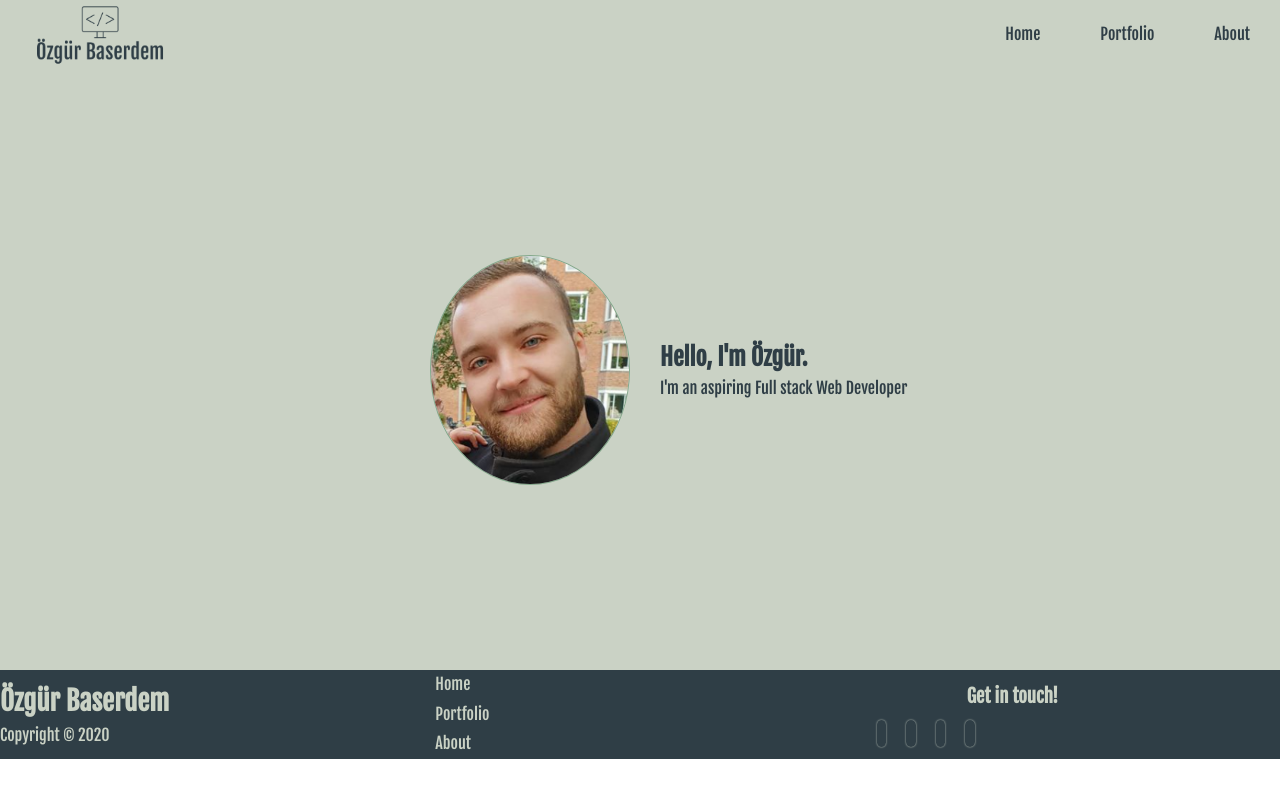
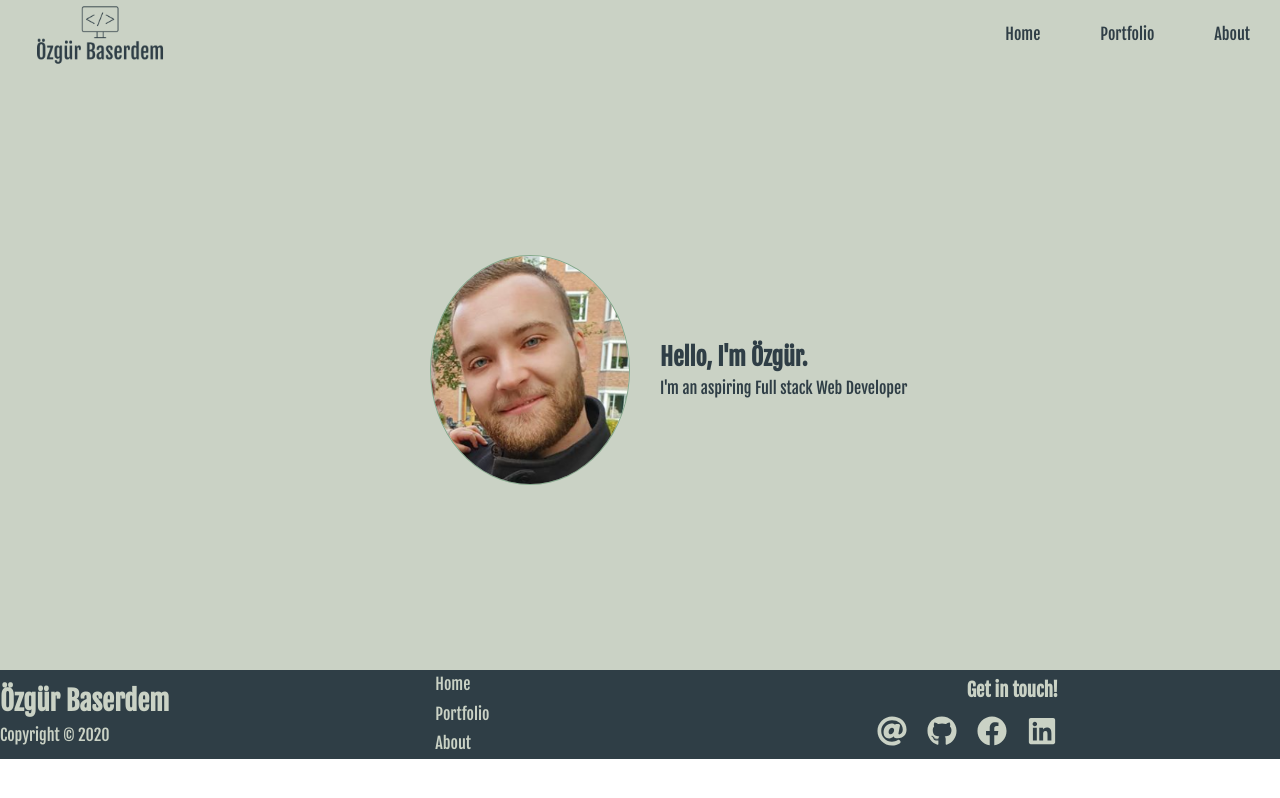
Before and after one commit to Oz90/PortfolioReact, a React (Create React App) app: page / in a window 1280 px wide. Built offline with nearby package versions, Linux system fonts and the light colour scheme.

Commit message:
Added FontAwesome Icons

```diff
--- a/package.json
+++ b/package.json
@@ -3,12 +3,14 @@
   "version": "0.1.0",
   "private": true,
   "dependencies": {
+    "@fortawesome/react-fontawesome": "^0.1.13",
     "@testing-library/jest-dom": "^5.11.6",
     "@testing-library/react": "^11.2.2",
     "@testing-library/user-event": "^12.3.0",
     "bootstrap": "^4.5.3",
     "react": "^17.0.1",
     "react-dom": "^17.0.1",
+    "react-icons": "^4.1.0",
     "react-router-dom": "^5.2.0",
     "react-scripts": "4.0.1",
     "web-vitals": "^0.2.4"
--- a/src/components/Footer.jsx
+++ b/src/components/Footer.jsx
@@ -1,5 +1,6 @@
 import React from "react";
 import { Link } from "react-router-dom";
+import { FaGithub, FaFacebook, FaLinkedin, FaAt } from "react-icons/fa";
 
 export default function Footer() {
   return (
@@ -31,16 +32,16 @@ export default function Footer() {
         <div className="social">
           <h3>Get in touch!</h3>
           <a href="mailto:ozgur.baserdem@hotmail.com?subject=Title&body=Message">
-            <i className="fas fa-at fa-2x"></i>
+            <FaAt size={30} />
           </a>
           <a href="https://github.com/Oz90/">
-            <i className="fab fa-github fa-2x"></i>
+            <FaGithub size={30} />
           </a>
           <a href="https://www.facebook.com/ozgur.baserdem">
-            <i className="fab fa-facebook fa-2x"></i>
+            <FaFacebook size={30} />
           </a>
           <a href="https://www.linkedin.com/in/%C3%B6zg%C3%BCr-baserdem-985b7283/">
-            <i className="fab fa-linkedin fa-2x"></i>
+            <FaLinkedin size={30} />
           </a>
         </div>
       </div>
```
Also changed, not shown: 2 other files (tests, documents, lock files or other folders).
